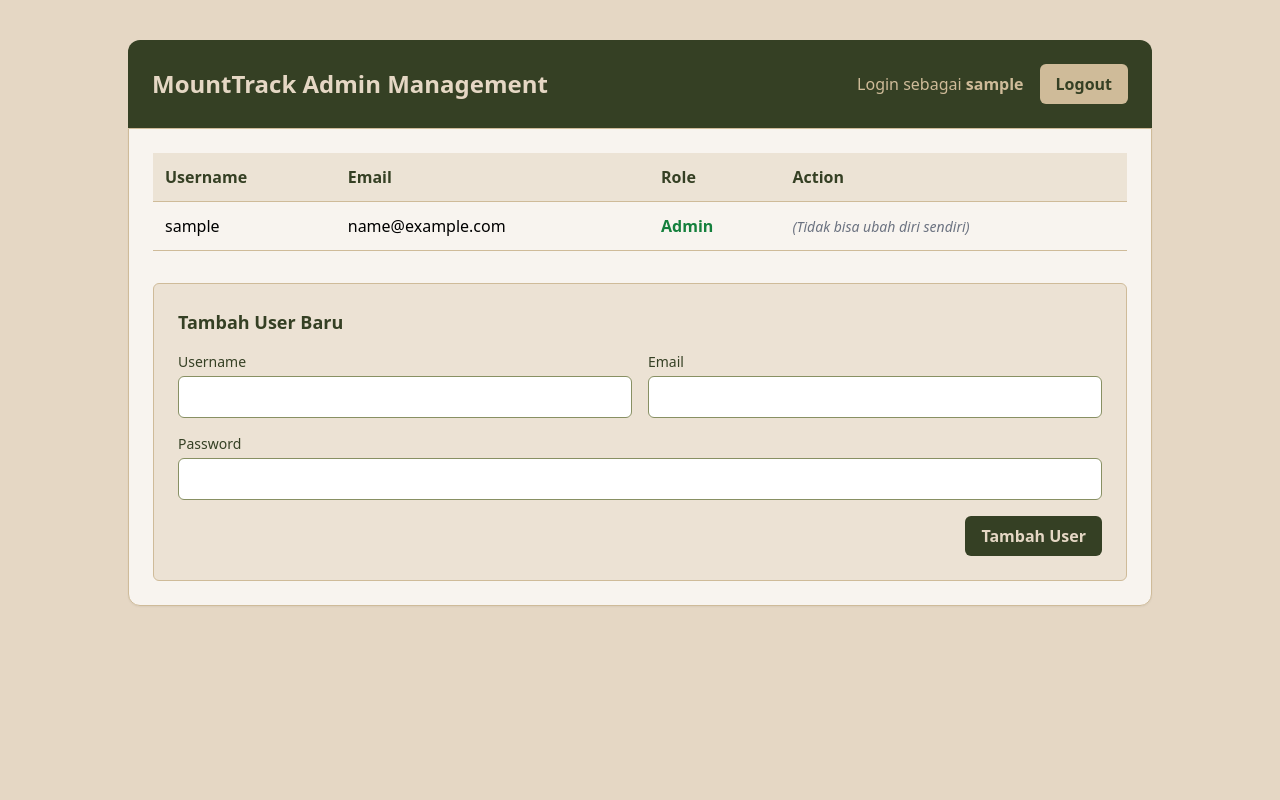
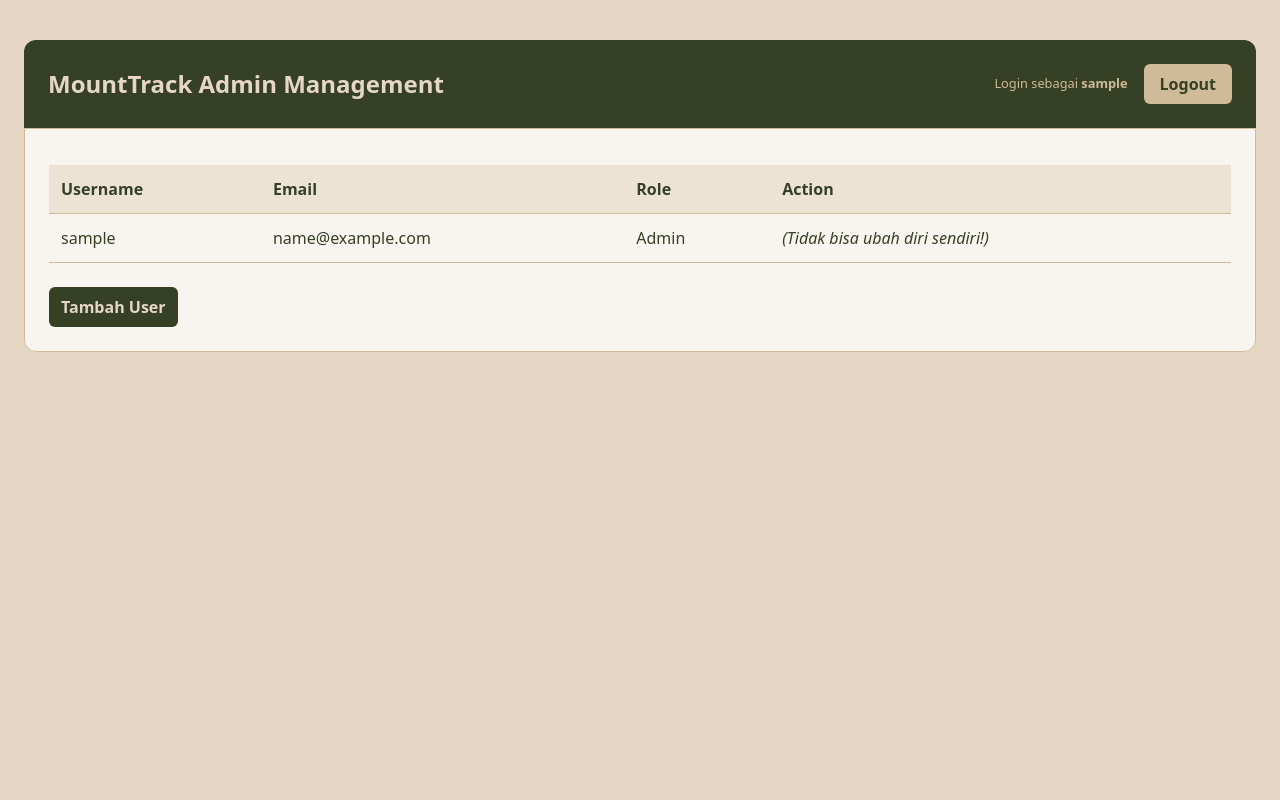
Before and after one commit to pbp-kelompok-c09/MountTrack, a Django app: page /accounts/admin-portal/ in a window 1280 px wide. Shown: the part 64-864 px from the top of the page. Run offline with Django 5.2, Linux system fonts and the light colour scheme; the visitor is signed in with stand-in values (Sample User, id 1); data comes from the database, SQL or seed files in the repository; some libraries are stand-ins or nearby versions.

Commit message:
Implement AJAX to admin portal, adjust login flow

```diff
--- a/userprofile/templates/admin_portal.html
+++ b/userprofile/templates/admin_portal.html
@@ -1,123 +1,262 @@
 {% extends 'base.html' %}
-{% load static %}
-
 {% block meta %}
 <title>MountTrack Admin</title>
 {% endblock meta %}
 
 {% block content %}
-<div class="min-h-screen bg-[#E5D7C4] flex flex-col items-center py-10 px-6">
+<style>
+  .admin-page { background:#E5D7C4; min-height:100vh; display:flex; flex-direction:column; align-items:center; padding:2.5rem 1.5rem; }
 
-  <div class="w-full max-w-5xl bg-[#354024] text-[#E5D7C4] rounded-t-xl p-6 flex justify-between items-center">
-    <h1 class="text-2xl font-bold">MountTrack Admin Management</h1>
+  /* header */
+  .admin-header { width:100%; max-width:80rem; background:#354024; color:#E5D7C4; border-top-left-radius:0.75rem; border-top-right-radius:0.75rem; padding:1.5rem; display:flex; justify-content:space-between; align-items:center; }
+  .admin-header h1 { font-size:1.5rem; font-weight:700; }
+  .admin-header small { color:#CFBB99; }
+
+  /* konten di admin card */
+  .admin-card { width:100%; max-width:80rem; background:#F8F4EF; border:1px solid #CFBB99; border-bottom-left-radius:0.75rem; border-bottom-right-radius:0.75rem; padding:1.5rem; }
+
+  /* tabel */
+  #userTable { width:100%; border-collapse:collapse; }
+  #userTable thead th { background:rgba(207,187,153,0.3); color:#354024; padding:0.75rem; border-bottom:1px solid #CFBB99; text-align:left; }
+  #userTable tbody td { padding:0.75rem; border-bottom:1px solid #CFBB99; color:#354024; }
+  #userTable tbody tr:hover { background:rgba(229,215,196,0.6); }
+
+  /* tombol aksi tabel */
+  #userTable button { background:#354024; color:#E5D7C4; border:none; padding:0.4rem 0.6rem; border-radius:0.375rem; cursor:pointer; font-size:0.875rem; }
+  #userTable button + button { margin-left:0.5rem; }
+  #userTable button[style*="red"] { background:#DC2626 !important; color:#fff !important; }
+
+  /* status teks */
+  #loading { color:#354024; font-style:italic; margin:0.5rem 0; }
+  #error { color:#DC2626; margin:0.5rem 0; }
+
+  /* tombol tambah user */
+  #openAddUserPopup { background:#354024; color:#E5D7C4; padding:0.5rem 0.75rem; border-radius:0.375rem; font-weight:600; }
+  #openAddUserPopup:hover { background:#4C3D19; }
+
+  /* popup tambah user */
+  #addUserPopup { background:#F8F4EF; border:1px solid #CFBB99; border-radius:0.75rem; padding:1rem; margin-top:1rem; max-width:32rem; width:100%; }
+  #addUserPopup h3 { color:#354024; font-weight:600; font-size:1.125rem; margin-bottom:0.75rem; }
+  #addUserPopup label { display:block; color:#354024; font-size:0.9rem; margin-top:0.5rem; }
+  #addUserPopup input { width:100%; padding:0.5rem 0.75rem; border:1px solid #889063; border-radius:0.375rem; margin-top:0.25rem; background:#fff; color:#354024; }
+  #saveUser { background:#354024; color:#E5D7C4; padding:0.5rem 0.75rem; border-radius:0.375rem; font-weight:600; }
+  #saveUser:hover { background:#4C3D19; }
+  #closePopup { background:transparent; border:1px solid #889063; color:#354024; padding:0.5rem 0.75rem; border-radius:0.375rem; margin-left:0.5rem; }
+  #closePopup:hover { background:rgba(207,187,153,0.4); }
+</style>
+
+<div class="admin-page">
+  <div class="admin-header">
+    <h1>MountTrack Admin Management</h1>
     <div class="flex items-center gap-4">
-      <p class="text-[#CFBB99]">Login sebagai <b>{{ request.user.username }}</b></p>
-      <a href="{% url 'userprofile:logout' %}"
-         class="bg-[#CFBB99] text-[#354024] font-semibold py-2 px-4 rounded-md hover:bg-[#889063] hover:text-[#E5D7C4] transition-colors">
+      <small>Login sebagai <b>{{ request.user.username }}</b></small>
+      <a href="{% url 'userprofile:logout' %}" class="bg-[#CFBB99] text-[#354024] font-semibold py-2 px-4 rounded-md hover:bg-[#889063] hover:text-[#E5D7C4] transition-colors">
         Logout
       </a>
     </div>
   </div>
 
-  <div class="w-full max-w-5xl bg-[#F8F4EF] border border-[#CFBB99] rounded-b-xl shadow-sm p-6">
+  <div class="admin-card">
+    <!-- loading dan error state -->
+    <div id="loading" style="display:none;">Loading...</div>
+    <div id="error" style="color:red; display:none;"></div>
 
-    <!-- tabel user -->
-    <div class="overflow-x-auto mb-8">
-      <table class="w-full border-collapse">
-        <thead class="bg-[#CFBB99]/30 text-[#354024]">
+    <!-- tabel untuk daftar user -->
+    <div class="overflow-x-auto mt-3">
+      <table border="1" cellpadding="8" id="userTable">
+        <thead>
           <tr>
-            <th class="p-3 text-left border-b border-[#CFBB99]">Username</th>
-            <th class="p-3 text-left border-b border-[#CFBB99]">Email</th>
-            <th class="p-3 text-left border-b border-[#CFBB99]">Role</th>
-            <th class="p-3 text-left border-b border-[#CFBB99]">Action</th>
+            <th>Username</th>
+            <th>Email</th>
+            <th>Role</th>
+            <th>Action</th>
           </tr>
         </thead>
-        <tbody>
-          {% for user in users %}
-          <tr class="hover:bg-[#E5D7C4]/40 transition-colors">
-            <td class="p-3 border-b border-[#CFBB99]">{{ user.username }}</td>
-            <td class="p-3 border-b border-[#CFBB99]">{{ user.email }}</td>
-            <td class="p-3 border-b border-[#CFBB99]">
-              {% if user.is_staff %}
-                <span class="text-green-700 font-semibold">Admin</span>
-              {% else %}
-                <span class="text-[#4C3D19]">User</span>
-              {% endif %}
-            </td>
-            <td class="p-3 border-b border-[#CFBB99]">
-              {% if request.user != user %}
-                <!-- toggle untuk role admin -->
-                <form method="post" class="inline">
-                  {% csrf_token %}
-                  <input type="hidden" name="user_id" value="{{ user.id }}">
-                  <input type="hidden" name="action" value="toggle">
-                  <button type="submit"
-                    class="text-sm bg-[#354024] text-[#E5D7C4] px-3 py-1 rounded-md hover:bg-[#4C3D19] transition">
-                    {% if user.is_staff %} Hapus Admin {% else %} Jadikan Admin {% endif %}
-                  </button>
-                </form>
-
-                <!-- hapus user -->
-                <form method="post" class="inline">
-                  {% csrf_token %}
-                  <input type="hidden" name="user_id" value="{{ user.id }}">
-                  <input type="hidden" name="action" value="delete">
-                  <button type="submit" onclick="return confirm('Yakin ingin menghapus user ini?');"
-                    class="text-sm bg-red-600 text-white px-3 py-1 rounded-md hover:bg-red-700 transition ml-2">
-                    Hapus
-                  </button>
-                </form>
-              {% else %}
-                <i class="text-sm text-gray-500">(Tidak bisa ubah diri sendiri)</i>
-              {% endif %}
-            </td>
-          </tr>
-          {% empty %}
-          <tr>
-            <td colspan="4" class="p-4 text-center text-gray-600 italic">Belum ada pengguna.</td>
-          </tr>
-          {% endfor %}
-        </tbody>
+        <tbody id="userTableBody"></tbody>
       </table>
     </div>
 
-    <!-- form tambah user baru -->
-    <div class="bg-[#E5D7C4]/60 p-6 rounded-md border border-[#CFBB99]">
-      <h3 class="text-lg font-semibold text-[#354024] mb-4">Tambah User Baru</h3>
+    <br>
+    <!-- tombol tambah user -->
+    <button id="openAddUserPopup">Tambah User</button>
 
-      <form method="post" class="space-y-4">
-        {% csrf_token %}
-        <input type="hidden" name="action" value="add">
-
-        <div class="grid grid-cols-1 sm:grid-cols-2 gap-4">
-          <div>
-            <label class="block text-sm font-medium text-[#354024] mb-1">Username</label>
-            <input type="text" name="username" required
-              class="w-full px-3 py-2 border border-[#889063] rounded-md bg-white text-[#354024] focus:outline-none focus:ring-2 focus:ring-[#354024]">
-          </div>
-
-          <div>
-            <label class="block text-sm font-medium text-[#354024] mb-1">Email</label>
-            <input type="email" name="email"
-              class="w-full px-3 py-2 border border-[#889063] rounded-md bg-white text-[#354024] focus:outline-none focus:ring-2 focus:ring-[#354024]">
-          </div>
-        </div>
-
-        <div>
-          <label class="block text-sm font-medium text-[#354024] mb-1">Password</label>
-          <input type="password" name="password" required
-            class="w-full px-3 py-2 border border-[#889063] rounded-md bg-white text-[#354024] focus:outline-none focus:ring-2 focus:ring-[#354024]">
-        </div>
-
-        <div class="text-right">
-          <button type="submit"
-            class="bg-[#354024] text-[#E5D7C4] font-semibold py-2 px-4 rounded-md hover:bg-[#4C3D19] transition-colors">
-            Tambah User
-          </button>
-        </div>
-      </form>
+    <!-- popup form -->
+    <div id="addUserPopup" style="display:none">
+      <h3>Tambah User Baru</h3>
+      <label>Username: <input type="text" id="newUsername"></label><br>
+      <label>Email: <input type="email" id="newEmail"></label><br>
+      <label>Password: <input type="password" id="newPassword"></label><br><br>
+      <button id="saveUser">Simpan</button>
+      <button id="closePopup">Tutup</button>
     </div>
-
   </div>
 </div>
+
+<script>
+const API_GET_USERS = "{% url 'userprofile:get_users_json' %}";
+const API_ADD_USER = "{% url 'userprofile:add_user_ajax' %}";
+
+const popup = document.getElementById("addUserPopup");
+const openPopupBtn = document.getElementById("openAddUserPopup");
+const closePopupBtn = document.getElementById("closePopup");
+const saveUserBtn = document.getElementById("saveUser");
+const loadingDiv = document.getElementById("loading");
+const errorDiv = document.getElementById("error");
+const userTableBody = document.getElementById("userTableBody");
+
+// tampilkan popup
+openPopupBtn.addEventListener("click", () => popup.style.display = "block");
+closePopupBtn.addEventListener("click", () => popup.style.display = "none");
+
+// ambil semua user
+async function fetchUsers() {
+  loadingDiv.style.display = "block";
+  errorDiv.style.display = "none";
+  userTableBody.innerHTML = "";
+
+  try {
+    const response = await fetch(API_GET_USERS);
+    if (!response.ok) throw new Error("Failed to fetch users");
+    const users = await response.json();
+
+    if (users.length === 0) {
+      userTableBody.innerHTML = "<tr><td colspan='4'>Belum ada pengguna.</td></tr>";
+    } else {
+      users.forEach(user => {
+        const row = document.createElement("tr");
+
+        // buat cell untuk setiap kolom
+        const usernameCell = document.createElement("td");
+        usernameCell.textContent = user.username;
+
+        const emailCell = document.createElement("td");
+        emailCell.textContent = user.email || "-";
+
+        const roleCell = document.createElement("td");
+        roleCell.textContent = user.is_staff ? "Admin" : "User";
+
+        const actionCell = document.createElement("td");
+
+        // kalau bukan diri sendiri, buat tombol aksi
+        if (user.username !== "{{ request.user.username }}") {
+          const toggleBtn = document.createElement("button");
+          toggleBtn.textContent = user.is_staff ? "Hapus Admin" : "Jadikan Admin";
+          toggleBtn.addEventListener("click", () => toggleAdmin(user.id, user.is_staff));
+
+          const deleteBtn = document.createElement("button");
+          deleteBtn.textContent = "Hapus User";
+          deleteBtn.style.color = "red";
+          deleteBtn.style.marginLeft = "5px";
+          deleteBtn.addEventListener("click", () => deleteUser(user.id));
+
+          actionCell.appendChild(toggleBtn);
+          actionCell.appendChild(deleteBtn);
+        } else {
+          const info = document.createElement("i");
+          info.textContent = "(Tidak bisa ubah diri sendiri!)";
+          actionCell.appendChild(info);
+        }
+
+        row.appendChild(usernameCell);
+        row.appendChild(emailCell);
+        row.appendChild(roleCell);
+        row.appendChild(actionCell);
+        userTableBody.appendChild(row);
+      });
+    }
+  } catch (err) {
+    errorDiv.innerText = err.message;
+    errorDiv.style.display = "block";
+  } finally {
+    loadingDiv.style.display = "none";
+  }
+}
+
+// fungsi untuk toggle admin
+async function toggleAdmin(userId, isCurrentlyAdmin) {
+  const confirmMsg = isCurrentlyAdmin
+    ? "Yakin ingin menghapus status admin user ini?"
+    : "Yakin ingin menjadikan user ini sebagai admin?";
+  if (!confirm(confirmMsg)) return;
+
+  const formData = new FormData();
+  formData.append("user_id", userId);
+  formData.append("action", "toggle");
+
+  try {
+    const response = await fetch("{% url 'userprofile:admin_portal' %}", {
+      method: "POST",
+      headers: { "X-CSRFToken": "{{ csrf_token }}" },
+      body: formData,
+    });
+
+    if (!response.ok) throw new Error("Gagal mengubah status admin");
+    fetchUsers();
+  } catch (err) {
+    alert(err.message);
+  }
+}
+
+// fungsi untuk hapus user
+async function deleteUser(userId) {
+  if (!confirm("Yakin ingin menghapus user ini?")) return;
+
+  const formData = new FormData();
+  formData.append("user_id", userId);
+  formData.append("action", "delete");
+
+  try {
+    const response = await fetch("{% url 'userprofile:admin_portal' %}", {
+      method: "POST",
+      headers: { "X-CSRFToken": "{{ csrf_token }}" },
+      body: formData,
+    });
+
+    if (!response.ok) throw new Error("Gagal menghapus user");
+    fetchUsers(); // refresh
+  } catch (err) {
+    alert(err.message);
+  }
+}
+
+// event listener untuk tambah user baru
+saveUserBtn.addEventListener("click", async () => {
+  const username = document.getElementById("newUsername").value.trim();
+  const email = document.getElementById("newEmail").value.trim();
+  const password = document.getElementById("newPassword").value.trim();
+
+  if (!username || !password) {
+    alert("Username dan password wajib diisi!");
+    return;
+  }
+
+  const userData = { username, email, password };
+
+  try {
+    const response = await fetch(API_ADD_USER, {
+      method: "POST",
+      headers: { "Content-Type": "application/json" },
+      body: JSON.stringify(userData),
+    });
+
+    if (!response.ok) {
+      const data = await response.json();
+      alert(data.error || "Gagal menambah user");
+      return;
+    }
+
+    popup.style.display = "none";
+    document.getElementById("newUsername").value = "";
+    document.getElementById("newEmail").value = "";
+    document.getElementById("newPassword").value = "";
+
+    fetchUsers(); // refresh
+  } catch (err) {
+    alert("Terjadi kesalahan!");
+  }
+});
+
+// Inisialisasi
+fetchUsers();
+</script>
 {% endblock content %}
--- a/userprofile/urls.py
+++ b/userprofile/urls.py
@@ -11,4 +11,6 @@ urlpatterns = [
     path("profile/", views.profile_user, name="profile"),
     path("admin-portal/", views.admin_portal_user, name="admin_portal"),
     path("no-access/", views.no_access_user, name="no_access"),
+    path("admin-portal/add-user/", views.add_user_ajax, name="add_user_ajax"),
+    path("admin-portal/get-users/", views.get_users_json, name="get_users_json"),
 ]
--- a/userprofile/views.py
+++ b/userprofile/views.py
@@ -5,6 +5,11 @@ from django.contrib.auth.forms import AuthenticationForm
 from django.contrib.auth.decorators import login_required
 from .forms import RegisterForm, ProfileForm
 from .models import UserProfile
+from django.http import JsonResponse
+from django.views.decorators.csrf import csrf_exempt
+from django.contrib.auth.hashers import make_password
+import json
+
 
 def register_user(request):
     if request.method == "POST":
@@ -26,7 +31,14 @@ def login_user(request):
             user = authenticate(username=username, password=password)
             if user is not None:
                 login(request, user)
-                return redirect("news:page_news")  # langsung redirect ke page_news, diubah oleh ryan
+                nama_kosong = not getattr(user, "nama", None)
+                telepon_kosong = not getattr(user, "nomor_telepon", None)
+                umur_kosong = not getattr(user, "umur", None)
+
+                if nama_kosong or telepon_kosong or umur_kosong:
+                    return redirect("userprofile:profile")  # arahkan ke halaman profil untuk lengkapi data
+                else:
+                    return redirect("news:page_news") # lanjut ke news
     else:
         form = AuthenticationForm()
     return render(request, "login.html", {"form": form})
@@ -45,7 +57,7 @@ def profile_user(request):
         form = ProfileForm(request.POST, instance=request.user)
         if form.is_valid():
             form.save()
-            return redirect("news:page_news")  # redirect ke halaman utama berita (diubah oleh ryan)
+            return redirect("userprofile:profile")  # redirect ke profile lagi, karena ini edit profil, jangan ke news (farrel)
     else:
         form = ProfileForm(instance=request.user)
     return render(request, "profile.html", {"form": form})
@@ -92,3 +104,49 @@ def admin_portal_user(request):
 
 def no_access_user(request):
     return render(request, "no_access.html", status=403)
+
+@login_required(login_url='/login')
+def get_users_json(request):
+    if not request.user.is_staff:
+        return JsonResponse({"error": "Forbidden"}, status=403)
+
+    users = UserProfile.objects.all().values("id", "username", "email", "is_staff")
+    return JsonResponse(list(users), safe=False)
+
+
+@csrf_exempt
+@login_required(login_url='/login')
+def add_user_ajax(request):
+    if not request.user.is_staff:
+        return JsonResponse({"error": "Forbidden"}, status=403)
+
+    if request.method == "POST":
+        try:
+            data = json.loads(request.body)
+            username = data.get("username")
+            email = data.get("email")
+            password = data.get("password")
+
+            if not username or not password:
+                return JsonResponse({"error": "Username dan password wajib diisi"}, status=400)
+
+            # cek apakah username sudah ada
+            if UserProfile.objects.filter(username=username).exists():
+                return JsonResponse({"error": "Username sudah terpakai"}, status=400)
+
+            new_user = UserProfile.objects.create(
+                username=username,
+                email=email,
+                password=make_password(password)
+            )
+
+            return JsonResponse({
+                "id": new_user.id,
+                "username": new_user.username,
+                "email": new_user.email,
+                "is_staff": new_user.is_staff
+            }, status=201)
+        except json.JSONDecodeError:
+            return JsonResponse({"error": "Invalid JSON"}, status=400)
+    else:
+        return JsonResponse({"error": "Invalid method"}, status=405)
```
Also changed, not shown: userprofile/templates/profile.html (+7 -0 lines).
